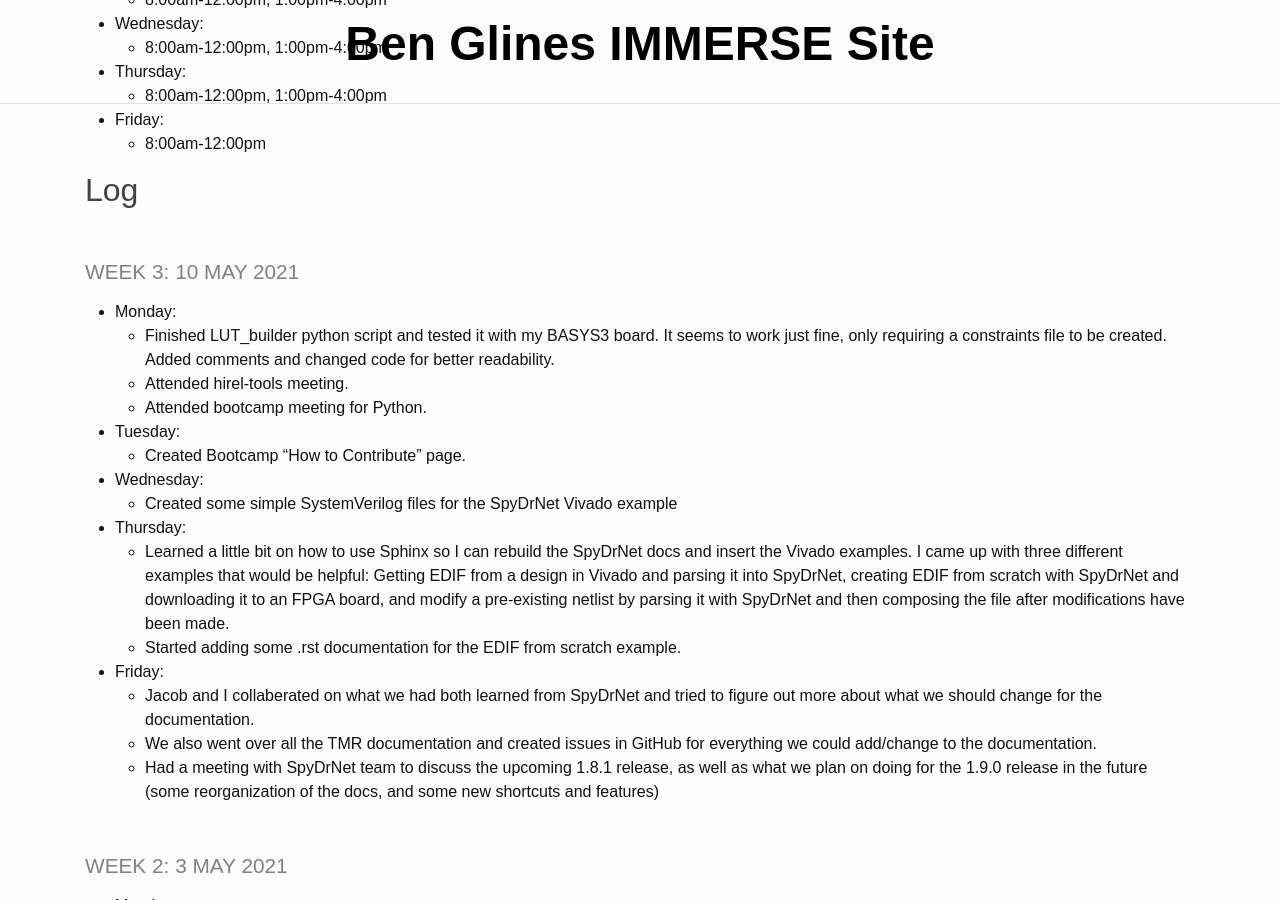
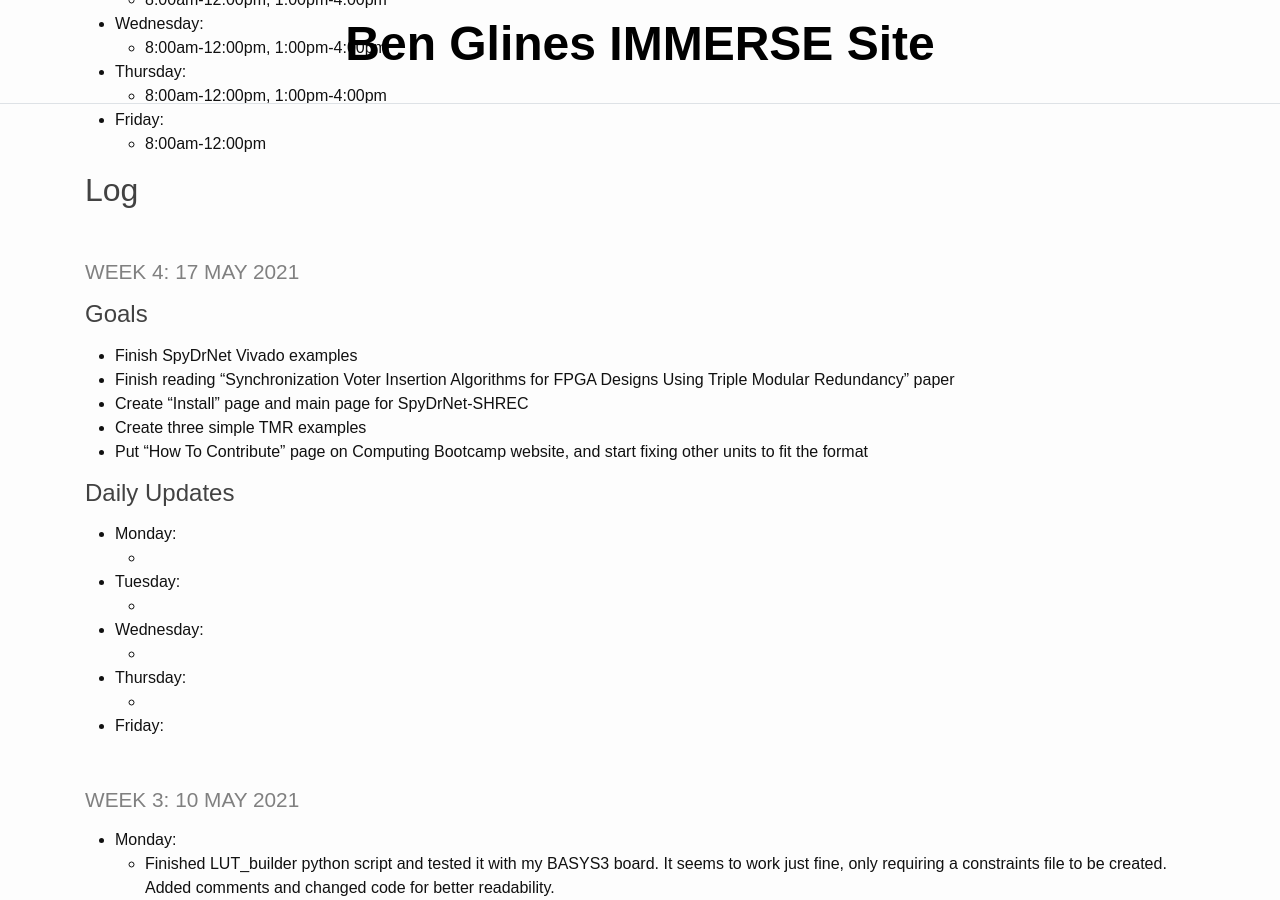
Before and after one commit to benglines/immerse, a Jekyll site: the page built from _pages/log.md, in a window 1280 px wide and 900 px high, scrolled down 324 px. Built offline with Jekyll 4.4.1, drawn with Linux system fonts in a browser that asks for light colours.

Commit message:
Daily Update

```diff
--- a/_pages/log.md
+++ b/_pages/log.md
@@ -17,6 +17,28 @@ title: IMMERSE Log
   * 8:00am-12:00pm
 
 ## Log
+
+### Week 4: 17 MAY 2021
+
+#### Goals
+
+* Finish SpyDrNet Vivado examples
+* Finish reading "Synchronization Voter Insertion Algorithms for FPGA Designs Using Triple Modular Redundancy" paper
+* Create "Install" page and main page for SpyDrNet-SHREC
+* Create three simple TMR examples
+* Put "How To Contribute" page on Computing Bootcamp website, and start fixing other units to fit the format
+
+#### Daily Updates
+
+* **Monday**:
+  *
+* **Tuesday**:
+  *
+* **Wednesday**:
+  *
+* **Thursday**:
+  *
+* **Friday**:
 
 ### Week 3: 10 MAY 2021
 
```
